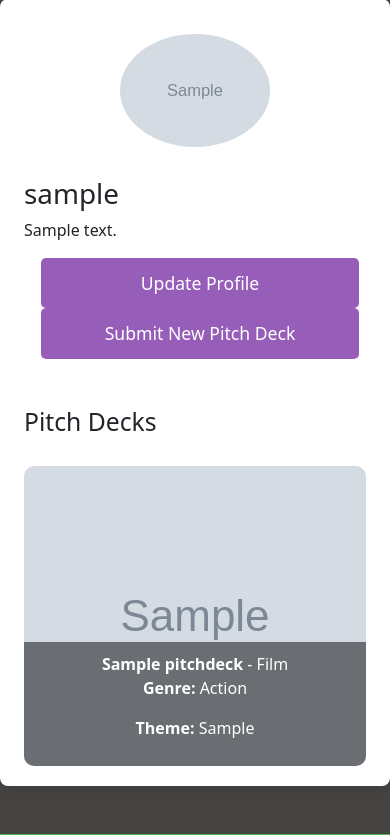
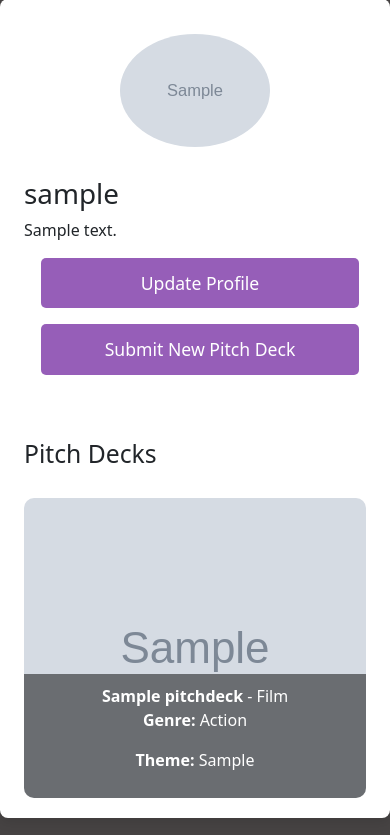
Before and after one commit to Fantomen31/NetPitch, a Django app: page /profile/ in a window 390 px wide. Shown: the part 151-986 px from the top of the page. Run offline with Django 4.2, Linux system fonts and the light colour scheme; a user stored in the database is signed in; data comes from the database, SQL or seed files in the repository; tables that the repository leaves empty hold one stand-in row (values such as "Sample post"); grey boxes marked "Sample" are stand-in pictures.

Commit message:
made update and submit button resposinve

```diff
--- a/netpitch/templates/netpitch/profile.html
+++ b/netpitch/templates/netpitch/profile.html
@@ -16,10 +16,10 @@
 <!-- Update Profile & Submit Pitch Deck Button -->
 <div class="container">
     <div class="row">
-        <div class="col-md">
+        <div class="col-12 col-md-6 mb-3">
             <a href="{% url 'update_profile' %}" class="btn btn-purple btn-block">Update Profile</a>
         </div>
-        <div class="col-md">
+        <div class="col-12 col-md-6 mb-3">
             <a href="{% url 'submit_pitch_deck' %}" class="btn btn-purple btn-block">Submit New Pitch Deck</a>
         </div>
     </div>
@@ -30,7 +30,7 @@
 <div class="pitch-deck-grid">
     {% for pitch in pitch_decks %}
         <a href="{% url 'pitch_deck_detail' pitch.id %}" class="pitch-deck-link">
-            <div class="pitch-deck-card" style="background-image: url('{% if pitch.image %}{{ pitch.image.url }}{% else %}{% static 'images/default_pitch_image.jpg' %}{% endif %}');">
+            <div class="pitch-deck-card" style="background-image: url('{% if pitch.image %}{{ pitch.image.url }}{% else %}{% static 'images/default_pitch_image.jpg' %}{% endif %}')">
                 <div class="pitch-deck-info">
                     <strong>{{ pitch.title }}</strong> - {{ pitch.pitch_type }}
                     <p><strong>Genre:</strong> {{ pitch.genre.name }}</p>
--- a/netpitch/templates/netpitch/welcome_page.html
+++ b/netpitch/templates/netpitch/welcome_page.html
@@ -21,7 +21,7 @@
                 {% for pitch in all_pitch_decks %}
                 <a href="{% url 'pitch_deck_detail' pitch.id %}" class="pitch-deck-link">
                     <div class="pitch-deck-card"
-                         style="background-image: url('{% if pitch.image %}{{ pitch.image.url }}{% else %}{% static 'images/default_pitch_image.jpg' %}{% endif %}');">
+                         style="background-image: url('{% if pitch.image %}{{ pitch.image.url }}{% else %}{% static 'images/default_pitch_image.jpg' %}{% endif %}')">
                         <div class="pitch-deck-info">
                             <strong>{{ pitch.title }}</strong> - {{ pitch.pitch_type }}
                             <p><strong>Genre:</strong> {{ pitch.genre.name }}</p>
```
